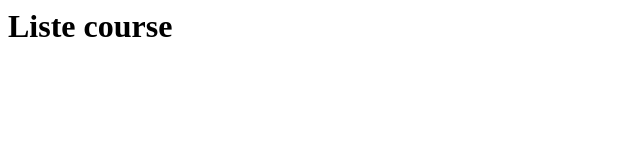
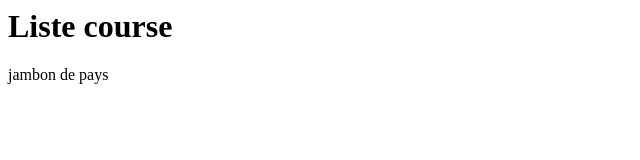
Before and after one commit to Hangooten/sgv, a plain HTML site: page index.html in a window 1280 px wide. Shown: the full height of the page, 0-640 px from the left. Drawn offline with Linux system fonts and the light colour scheme.

Commit message:
jambon de pays

```diff
--- a/index.html
+++ b/index.html
@@ -1 +1,2 @@
 <h1>Liste course</h1>
+    <p>jambon de pays</p>
```
